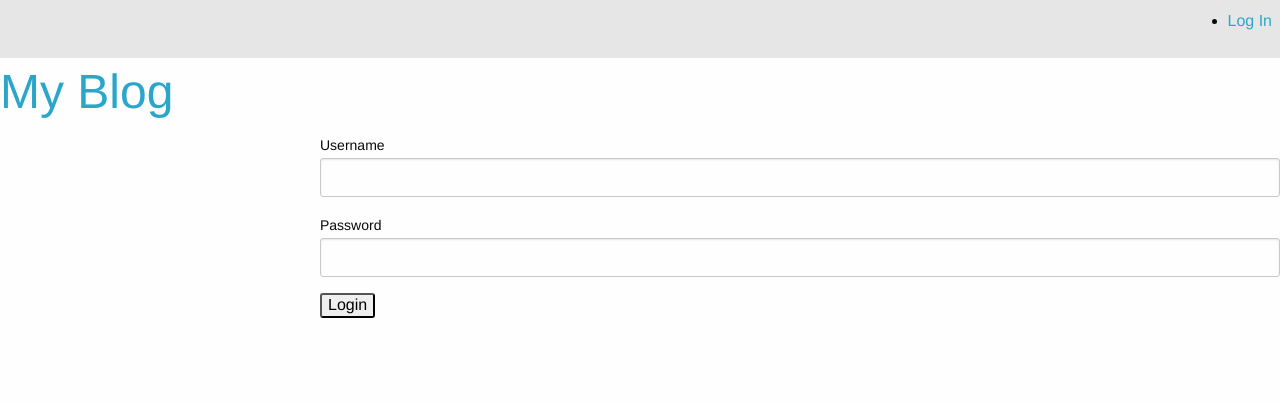
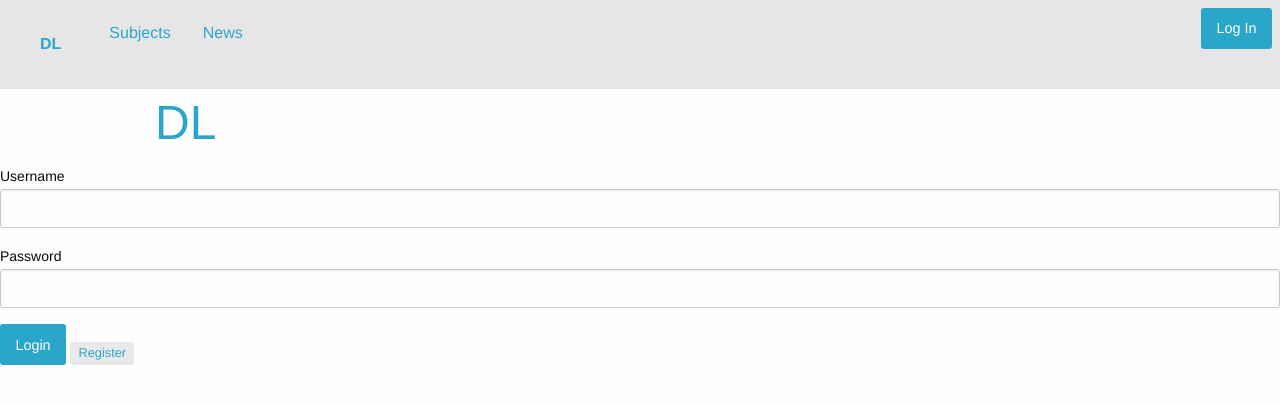
Before and after one commit to shkurmanbek/Edu-Web-Site, a Django app: page /auth/login/ in a window 1280 px wide. Shown: the top 404 px of the page. Run offline with Django 3.2, Linux system fonts and the light colour scheme; parts of the project's set-up code (start-up, migrations or seed data) failed here and were passed over.

Commit message:
Add authorize And register not completely

```diff
--- a/project_dl/article/templates/article.html
+++ b/project_dl/article/templates/article.html
@@ -11,10 +11,12 @@
 {% for comment in comments %}
     <p>{{ comment.comment_text }}</p>
 {% endfor %}
+        {% if username %}
         <form action="/articles/addcomment/{{ article.id }}/" method="post">
             {%  csrf_token %}
             {{ form }}
             <input type="submit" class="button" value="Add comment">
         </form>
+    {% endif %}
     </div>
 {% endblock %}
--- a/project_dl/loginsys/templates/login.html
+++ b/project_dl/loginsys/templates/login.html
@@ -1,17 +1,32 @@
 {% extends 'main.html' %}
 
 {% block login %}
-    <div class="large-offset-3 large-6 columns">
-        <form action="/auth/login/" method="post">
+    <div class="row">
+        <div class="medium-6 large-5 columns">
+            <form action="/auth/login/" method="post">
             {% csrf_token %}
-            <label for="username">Username</label>
-            <input type="text" name="username" id="username">
-            <label for="password">Password</label>
-            <input type="password" name="password" id="password">
+            <div class="row">
+                <div class="small-3 columns">
+                    <label for="username">Username</label>
+                    </div>
+                <div class="small-9 columns">
+                    <input id="middle-label" type="text" name="username" id="username">
+                    </div>
+                <div class="small-3 columns">
+                    <label for="password">Password</label>
+                    </div>
+                <div class="small-9 columns">
+                    <input id="middle-label" type="password" name="password" id="password">
+                </div>
+            </div>
+
             {% if login_error %}
                 <label for="error">{{ login_error }}</label>
             {% endif %}
-            <input type="button" type="submit" value="Login">
-        </form>
+            <input class="button" type="submit" value="Login">
+            <div class="label round secondary"><a href="/auth/signup/">Register</a></div>
+            </form>
+        </div>
     </div>
+
 {% endblock %}
--- a/project_dl/loginsys/urls.py
+++ b/project_dl/loginsys/urls.py
@@ -5,5 +5,5 @@
 urlpatterns = [
     path('login/', loginsys.views.login),
     path('logout/', loginsys.views.logout),
-
+    path('signup/', loginsys.views.signup),
 ]
--- a/project_dl/loginsys/views.py
+++ b/project_dl/loginsys/views.py
@@ -1,14 +1,15 @@
 from django.shortcuts import render, redirect, render_to_response
+
 from django.template.context_processors import csrf
-from requests import auth
-
+from django.contrib import auth
+from django.contrib.auth.forms import UserCreationForm
 
 def login(request):
     args = {}
     args.update(csrf(request))
     if request.POST:
-        username = request.POST.get('username', '') # Directly from POST request
-                                                    # without using form as not as in comment form
+        username = request.POST.get('username',
+                                    '')  # Directly from POST request                                       # without using form as not as in comment form
         password = request.POST.get('password', '')
         user = auth.authenticate(username=username, password=password)
         if user is not None:
@@ -20,6 +21,23 @@
     else:
         return render_to_response('login.html', args)
 
+
 def logout(request):
     auth.logout(request)
     return redirect('/')
+
+def signup(request):
+    args = {}
+    args.update(csrf(request))
+    args['forms'] = UserCreationForm
+    if request.POST:
+        newuser_form = UserCreationForm(request.POST)
+        if newuser_form.is_valid():
+            newuser_form.save()
+            newuser = auth.authenticate(username=newuser_form.cleaned_data['username'],
+                                        password=newuser_form.cleaned_data['password2'])
+            auth.login(request, newuser)
+            return redirect('/')
+        else:
+            args['form'] = newuser_form
+    return render_to_response('signup.html', args)
--- a/project_dl/templates/main.html
+++ b/project_dl/templates/main.html
@@ -11,18 +11,30 @@
 </head>
 <body>
 <div class="top-bar">
+      <div class="top-bar-left">
+        <ul class="menu">
+          <li class="menu-text"><a href="/">DL</a></li>
+          <li><a href="#">Subjects</a></li>
+          <li><a href="#">News</a></li>
+        </ul>
+      </div>
+      <div class="top-bar-right">
         <ul class="top-bar-right">
             {% if username %}
-                <li><a href="/auth/logout/">Log Out {{ username }}</a></li>
+                <a class="button" href="/auth/logout/">Log Out ({{ username }})</a>
             {% else %}
-                <li><a href="/auth/login/">Log In</a></li>
+                <a class="button" href="/auth/login/">Log In</a>
             {% endif %}
         </ul>
+      </div>
+
 </div>
-    <h1><a href="/">My Blog</a></h1>
-    <div class="grid-x">
-    <div class="small-1 columns"></div> <!— Для отступа слева —>
-        <div class="small-8 columns">{% block article %}{% endblock %}</div></div>
+    <div class="grid-container">
+        <h1><a href="/">DL</a></h1>
+        <div class="grid-x">
+        <div class="small-1 columns"></div> <!— Для отступа слева —>
+            <div class="small-8 columns">{% block article %}{% endblock %}</div></div>
+    </div>
 {% block login %}{% endblock %}
 </body>
 </html>
```
Also changed, not shown: project_dl/our_db.sqlite3.
